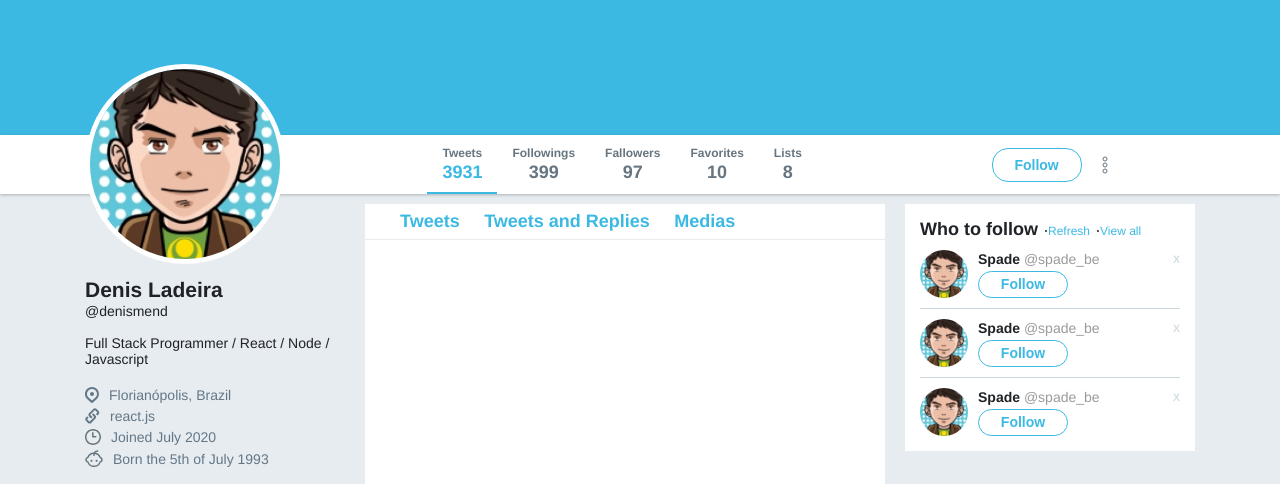
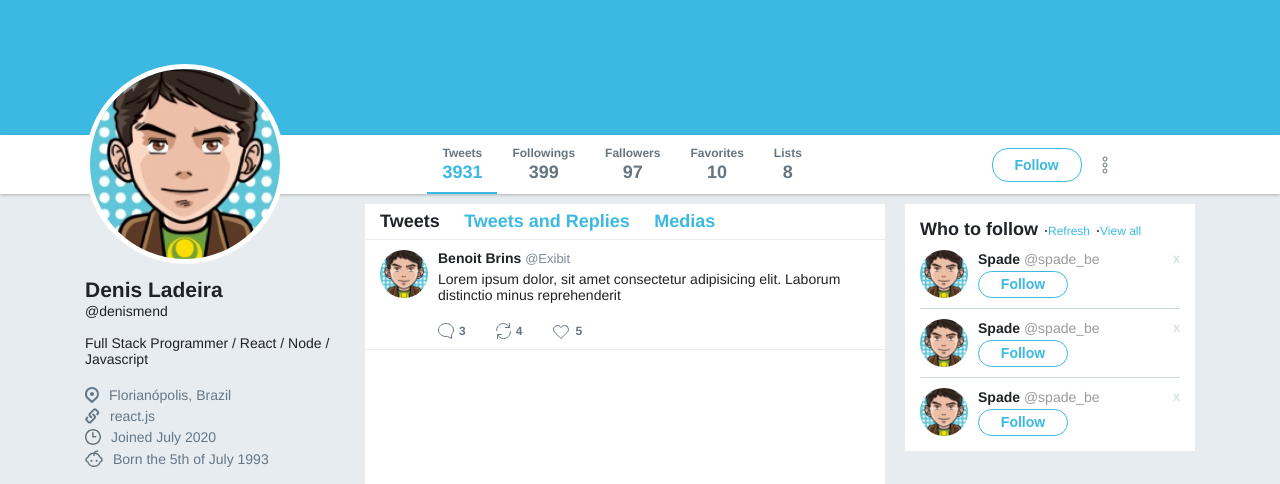
Before and after one commit to denisfloyd/twitter-uiclone, a plain HTML site: page index.html in a window 1280 px wide. Shown: the part 261-745 px from the top of the page. Drawn offline with Linux system fonts and the light colour scheme.

Commit message:
timeline

```diff
--- a/index.html
+++ b/index.html
@@ -125,7 +125,24 @@
           <a href="">Medias</a>
         </nav>
 
+        <ul class="tweets">
+          <li class="tweet">
+            <img src="/images/avatar.png" alt="Avatar" />
+            <div class="info">
+              <strong>Benoit Brins <span>@Exibit</span></strong>
+              <p>
+                Lorem ipsum dolor, sit amet consectetur adipisicing elit.
+                Laborum distinctio minus reprehenderit
+              </p>
 
+              <div class="actions">
+                <a href=""><img src="/images/comments.svg" alt="Comments" />3</a>
+                <a href=""><img src="/images/retweet.svg" alt="Retweet" >4</a>
+                <a href=""><img src="/images/like.svg" alt="Like" />5</a>
+              </div>
+            </div>
+          </li>
+        </ul>
       </section>
 
       <aside class="widgets">
--- a/style.css
+++ b/style.css
@@ -315,6 +315,77 @@ div.wrapper-content .timeline nav a {
   margin-left: 20px;
 }
 
+div.wrapper-content .timeline a:first-child {
+  margin-left: 0;
+}
+
+div.wrapper-content .timeline a.active {
+  color: #1f2226;
+}
+
+div.wrapper-content .timeline ul.tweets {
+  list-style: none;
+  background: #fff;
+}
+
+div.wrapper-content .timeline ul.tweets li {
+  border-bottom: 1px solid #e6ecf0;
+  padding: 10px 15px;
+  display: flex;
+}
+
+div.wrapper-content .timeline ul.tweets li > img {
+  height: 48px;
+  width: 48px;
+  border-radius: 50%;
+}
+
+div.wrapper-content .timeline ul.tweets li .info {
+  margin-left: 10px;
+  display: flex;
+  flex-direction: column;
+}
+
+div.wrapper-content .timeline ul.tweets li .info strong {
+  font-size: 14px;
+  color: #1f2226;
+}
+
+div.wrapper-content .timeline ul.tweets li .info strong span {
+  font-size: 13px;
+  color: #7b8b9a;
+  font-weight: normal;
+}
+
+div.wrapper-content .timeline ul.tweets li .info p {
+  font-size: 14px;
+  color: #1f2226;
+  margin-top: 5px;
+}
+
+div.wrapper-content .timeline ul.tweets li .actions {
+  display: flex;
+  margin-top: 20px;
+}
+
+div.wrapper-content .timeline ul.tweets li .actions a {
+  display: flex;
+  align-items: center;
+  text-decoration: none;
+  color: #667580;
+  font-weight: bold;
+  font-size: 12px;
+  margin-left: 30px;
+}
+
+div.wrapper-content .timeline ul.tweets li .actions a:first-child {
+  margin-left: 0;
+}
+
+div.wrapper-content .timeline ul.tweets li .actions a img {
+  margin-right: 5px;
+}
+
 div.wrapper-content aside.widgets {
   width: 290px;
   margin-top: 10px;
```
